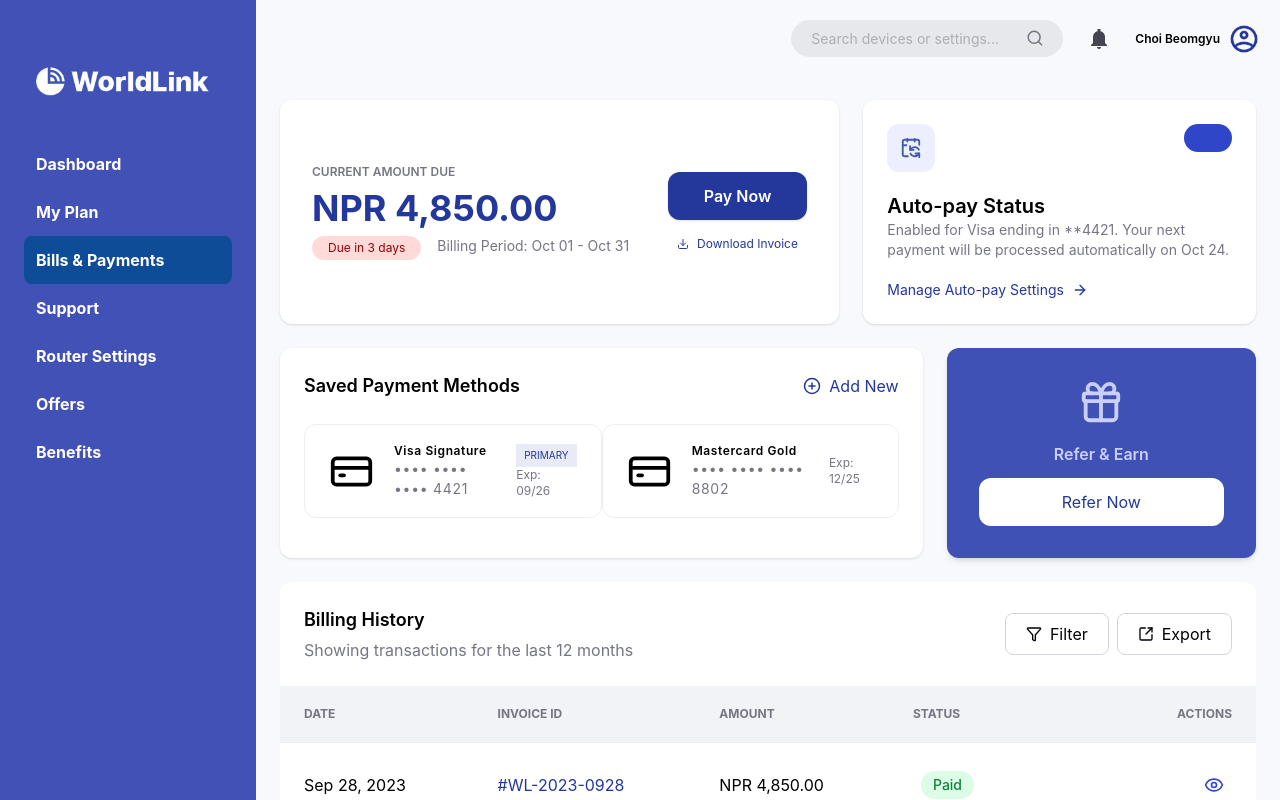
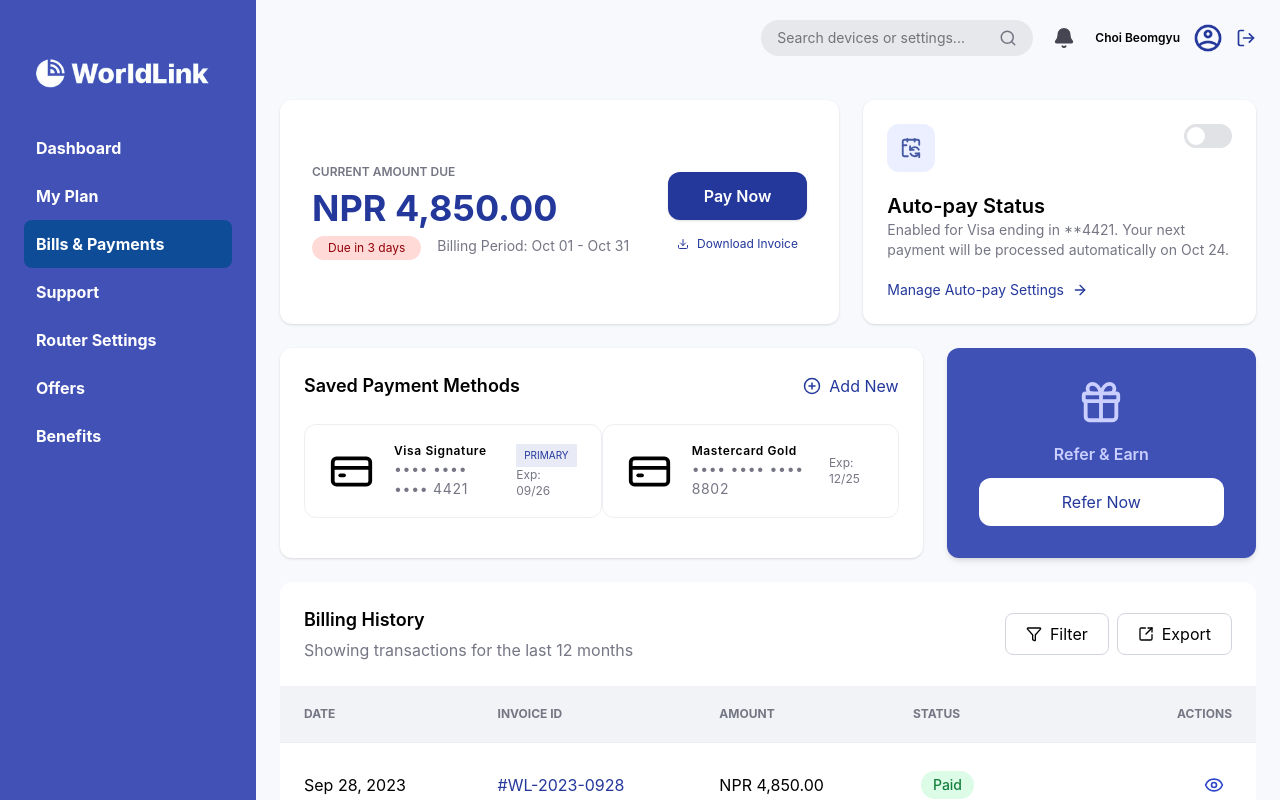
Before and after one commit to shi26tal/worldlink_project, a React (Vite) app: page /bills-and-payments in a window 1280 px wide. Shown: the top 800 px of the page. Built offline with nearby package versions, Linux system fonts and the light colour scheme.

Commit message:
edited pages

```diff
--- a/src/components/Header.tsx
+++ b/src/components/Header.tsx
@@ -1,30 +1,46 @@
 
-import Bell from "../assets/icon/belli.png";
+
 import Profile from "../assets/icon/profile-icon.png";
-import { Search } from "lucide-react";
+import {  Bell , LogOut, Search } from "lucide-react";
 
 const Header = () => {
   return (
-    <div>
-      <header className="fixed top-0 flex flex-row justify-end gap-6 w-full bg-[#f8f9fc] p-5">
-        <div className="flex gap-2 w-68 bg-[#E7E8EB] text-[#757684] py-2 px-5 rounded-3xl">
+    <header className="fixed top-0 right-0 left-0 lg:left-64 z-40 flex items-center justify-end  bg-[#F8F9FC] px-6 py-5 ">
+
+      <div className="flex items-center gap-3 md:gap-5 w-full justify-end">
+        {/* Search */}
+        <div className="flex items-center shrink bg-[#E7E8EB] rounded-full px-4 py-2 w-full max-w-68">
           <input
             type="text"
             placeholder="Search devices or settings..."
-            className="w-full text-[14px] placeholder:text-[14px]"
+            className="flex-1 bg-transparent text-sm placeholder:text-sm outline-none"
           />
-          <Search size={20} />
+          <Search size={18} className="text-[#757684]" />
+        </div>
 
+        {/* Notification */}
+        <button className="shrink-0 text-[#454652]">
+          <Bell size={22} fill="#454652" />
+        </button>
+
+        {/* User */}
+        <div className="flex items-center gap-2 md:gap-3 shrink-0">
+          <p className="hidden md:block text-xs font-semibold whitespace-nowrap">
+            Choi Beomgyu
+          </p>
+
+          <img
+            src={Profile}
+            alt="Profile"
+            className="w-8 h-8 rounded-full object-cover"
+          />
+
+          <button>
+            <LogOut size={20} className="text-[#24389C]" />
+          </button>
         </div>
-        <div className="flex items-center">
-          <img src={Bell} alt="Notification" className="w-6 h-6 " />
-        </div>
-        <div className="flex flex-row gap-2 items-center">
-          <p className="text-[12px] font-semibold"> Choi Beomgyu</p>
-          <img src={Profile} alt="Profile" className="w-8 h-8 rounded-full" />
-        </div>
-      </header>
-    </div>
+      </div>
+    </header>
   );
 };
 
--- a/src/components/Sidebar.tsx
+++ b/src/components/Sidebar.tsx
@@ -5,18 +5,26 @@ const Sidebar = () => {
   return (
     <div>
       <section>
-        <div className="bg-[#4251B6] fixed top-0 left-0 z-40 w-64 h-full flex flex-col p-6 text-white font-bold text-[16px]">
+        <div
+          className={`bg-[#4251B6] fixed top-0 left-0 z-40 h-full text-white font-bold text-[16px] flex flex-col transition-all duration-300
+        w-64 p-6`}
+        >
           {/* logo */}
-          <div className="py-8">
-            <NavLink to='/'>
-
-              <img src={Logo} alt="worldlink logo" />
-
+          <div className="py-6 flex flex-col items-center gap-5">
+            <NavLink to="/">
+              <img src={Logo} alt="WorldLink Logo" />
             </NavLink>
 
+            {/* <button
+              onClick={() => setSidebarOpen(!sidebarOpen)}
+              className="lg:hidden"
+            >
+              <Menu size={28} />
+            </button> */}
           </div>
 
           {/* dashboard */}
+          <div>
             <div>
               <NavLink
                 to="/"
@@ -108,6 +116,7 @@ const Sidebar = () => {
               </NavLink>
             </div>
           </div>
+        </div>
       </section>
     </div>
   );
--- a/src/layouts/AppLayout.tsx
+++ b/src/layouts/AppLayout.tsx
@@ -1,19 +1,19 @@
-import { Outlet } from "react-router"
-import Header from "../components/Header"
-import Sidebar from "../components/Sidebar"
-
+import { Outlet } from "react-router";
+import Header from "../components/Header";
+import Sidebar from "../components/Sidebar";
 
 const AppLayout = () => {
   return (
     <div>
-        <Header />
+      <Sidebar />
 
-        <Sidebar />
-        <main>
-            <Outlet />
-        </main>
+      <Header />
+
+      <main>
+        <Outlet />
+      </main>
     </div>
-  )
-}
+  );
+};
 
-export default AppLayout
+export default AppLayout;
--- a/src/pages/BillsPaymentPage.tsx
+++ b/src/pages/BillsPaymentPage.tsx
@@ -1,3 +1,4 @@
+import { useState } from "react";
 import ReferBanner from "../components/ReferBanner";
 import {
   Filter,
@@ -7,14 +8,12 @@ import {
   ChevronRight,
   ChevronLeft,
   CalendarSync,
-
   PlusCircle,
   CreditCard,
   ArrowRight,
 } from "lucide-react";
 
 const BillsPaymentPage = () => {
-
   const amountHistory = [
     ["Sep 28, 2023", "#WL-2023-0928", "NPR 4,850.00", "Paid"],
     ["Aug 28, 2023", "#WL-2023-0828", "NPR 4,850.00", "Paid"],
@@ -22,6 +21,8 @@ const BillsPaymentPage = () => {
     ["Jun 28, 2023", "#WL-2023-0628", "NPR 4,850.00", "Failed"],
     ["May 28, 2023", "#WL-2023-0528", "NPR 4,850.00", "Paid"],
   ];
+
+  const [enabled, setEnabled] = useState(false);
 
   return (
     <div className="bg-[#f8f9fc] ml-64 mt-19 p-6 min-h-screen">
@@ -53,12 +54,9 @@ const BillsPaymentPage = () => {
               <div className="flex flex-row gap-2 text-[#24389C] items-center justify-center">
                 <Download size={12} />
                 <button className="text-[#24389C] cursor-pointer text-xs text-center ">
-
-                Download Invoice
-              </button>
-
+                  Download Invoice
+                </button>
               </div>
-
             </div>
           </div>
 
@@ -69,8 +67,43 @@ const BillsPaymentPage = () => {
                 <CalendarSync className="text-[#465AA3]" size={22} />
               </div>
               {/* Toggle  left to do*/}
-              <button className="w-12 h-7 rounded-full bg-[#3046C9]">
-              </button>
+              {/* <button className="w-12 h-7 rounded-full bg-[#3046C9]">
+              </button> */}
+
+              <div className="relative inline-block w-12 h-6">
+                <input
+                  id="toggle"
+                  type="checkbox"
+                  checked={enabled}
+                  onChange={(e) => setEnabled(e.target.checked)}
+                  className="sr-only"
+                />
+
+                <label
+                  htmlFor="toggle"
+                  className={`absolute inset-0 cursor-pointer rounded-full transition-colors duration-200 ${
+                    enabled ? "bg-[#24389C1A]" : "bg-[#E1E2E5]"
+                  }`}
+                >
+                  <span
+                    className={`
+        absolute
+        left-0.75
+        bottom-0.75
+        h-4.5
+        w-4.5
+        rounded-full
+        transition-all
+        duration-300
+        ${
+          enabled
+            ? "translate-x-6 bg-[#24389C]"
+            : "translate-x-0 bg-white"
+        }
+      `}
+                  />
+                </label>
+              </div>
             </div>
             <div className="my-4">
               <h4 className="text-xl font-semibold">Auto-pay Status</h4>
@@ -81,13 +114,10 @@ const BillsPaymentPage = () => {
             </div>
 
             <div className="flex flex-row items-center gap-2 text-sm text-[#24389C]">
-              <button>
-                Manage Auto-pay Settings
-
-              </button>
+              <button>Manage Auto-pay Settings</button>
               <span>
-                  <ArrowRight size={16}/>
-                </span>
+                <ArrowRight size={16} />
+              </span>
             </div>
           </div>
         </div>
@@ -100,20 +130,27 @@ const BillsPaymentPage = () => {
               <h4 className="font-semibold text-lg">Saved Payment Methods</h4>
               <button className="flex items-center gap-2 cursor-pointer text-[#24389C] ">
                 <PlusCircle size={18} />
-                Add New</button>
+                Add New
+              </button>
             </div>
             <div className="flex flex-row justify-between">
               {/* visa */}
               <div className="flex flex-row gap-5 items-center justify-between border border-[#C5C5D44D] rounded-xl py-4.5 px-6">
                 <span>
-                  <CreditCard size={45}/>
+                  <CreditCard size={45} />
                 </span>
                 <div>
-                  <p className="text-xs font-semibold tracking-wider">Visa Signature</p>
-                  <p className="text-[#757684] text-sm tracking-wider">•••• •••• •••• 4421</p>
+                  <p className="text-xs font-semibold tracking-wider">
+                    Visa Signature
+                  </p>
+                  <p className="text-[#757684] text-sm tracking-wider">
+                    •••• •••• •••• 4421
+                  </p>
                 </div>
                 <div>
-                  <p className="uppercase px-2 py-1 text-[10px] text-[#24389C] bg-[#24389C1A] ">Primary</p>
+                  <p className="uppercase px-2 py-1 text-[10px] text-[#24389C] bg-[#24389C1A] ">
+                    Primary
+                  </p>
 
                   <p className="text-xs text-[#757684]">Exp: 09/26</p>
                 </div>
@@ -122,11 +159,15 @@ const BillsPaymentPage = () => {
               {/* mastecard */}
               <div className="flex flex-row items-center gap-5 justify-between border border-[#C5C5D44D] rounded-xl py-4.5 px-6">
                 <span>
-                  <CreditCard size={45}/>
+                  <CreditCard size={45} />
                 </span>
                 <div>
-                  <p className="text-xs font-semibold tracking-wider">Mastercard Gold</p>
-                  <p className="text-[#757684] text-sm tracking-wider">•••• •••• •••• 8802</p>
+                  <p className="text-xs font-semibold tracking-wider">
+                    Mastercard Gold
+                  </p>
+                  <p className="text-[#757684] text-sm tracking-wider">
+                    •••• •••• •••• 8802
+                  </p>
                 </div>
                 <div>
                   <p className="text-xs text-[#757684]">Exp: 12/25</p>
--- a/src/pages/HomePage.tsx
+++ b/src/pages/HomePage.tsx
@@ -8,7 +8,9 @@ import {
   ArrowUpFromLine,
   BrainCog,
   NotepadText,
+  Power,
   Rocket,
+  ShieldCheck,
   Square,
 } from "lucide-react";
 import { Bar, BarChart, CartesianGrid, XAxis, YAxis } from "recharts";
@@ -200,14 +202,12 @@ const HomePage = () => {
 
             <div className="mb-5 flex flex-row justify-center gap-6">
               <div className="flex flex-row gap-1">
-                <Square fill="#4251B6" stroke-width='0' />
+                <Square fill="#4251B6" stroke-width="0" />
                 <span>Upload</span>
-
               </div>
               <div className="flex flex-row gap-1">
-                <Square fill="#a0a8da" stroke-width='0' />
+                <Square fill="#a0a8da" stroke-width="0" />
                 <span>Download</span>
-
               </div>
             </div>
 
@@ -225,8 +225,6 @@ const HomePage = () => {
                 axisLine={false}
                 tickLine={false}
               />
-
-
 
               <Bar
                 dataKey="upload"
@@ -293,6 +291,40 @@ const HomePage = () => {
               </button>
             </div>
           </div>
+
+          {/* connected devices */}
+
+          <div className="col-span-9 bg-white rounded-xl shadow-md p-8 flex flex-row justify-between items-center">
+            <div className="flex items-center pr-18 ">
+              <p className="uppercase text-[#757684] text-base">
+                Connected Devices
+              </p>
+            </div>
+
+            <div className="flex flex-col items-center gap-1 px-18 border-x-2 border-[#C5C5D44D]">
+              <p className="uppercase text-[#757684] text-base">
+                Security Status
+              </p>
+              <p className="flex flex-row text-[#10B981] text-base font-semibold">
+                <ShieldCheck />
+                <span>Firewall Active</span>
+              </p>
+            </div>
+
+            <div className="flex flex-col items-center gap-1 pl-18">
+              <p className="uppercase text-[#757684] text-base">IP Address</p>
+              <span>192.168.1.104</span>
+            </div>
+          </div>
+
+          <div className="col-span-3">
+            <div className="bg-[#3F51B5] flex flex-col justify-center items-center p-6 rounded-xl">
+              <Power size={65} className="text-white mb-3" />
+              <button className="text-[#24389C] bg-white rounded-lg px-6 py-2">
+                Restart Router
+              </button>
+            </div>
+          </div>
         </div>
       </div>
     </>
```
Also changed, not shown: src/assets/m-logo.png (added), src/pages/Benefits.tsx (line endings or trailing spaces). Lines whose indentation alone changed are shown as unchanged.
